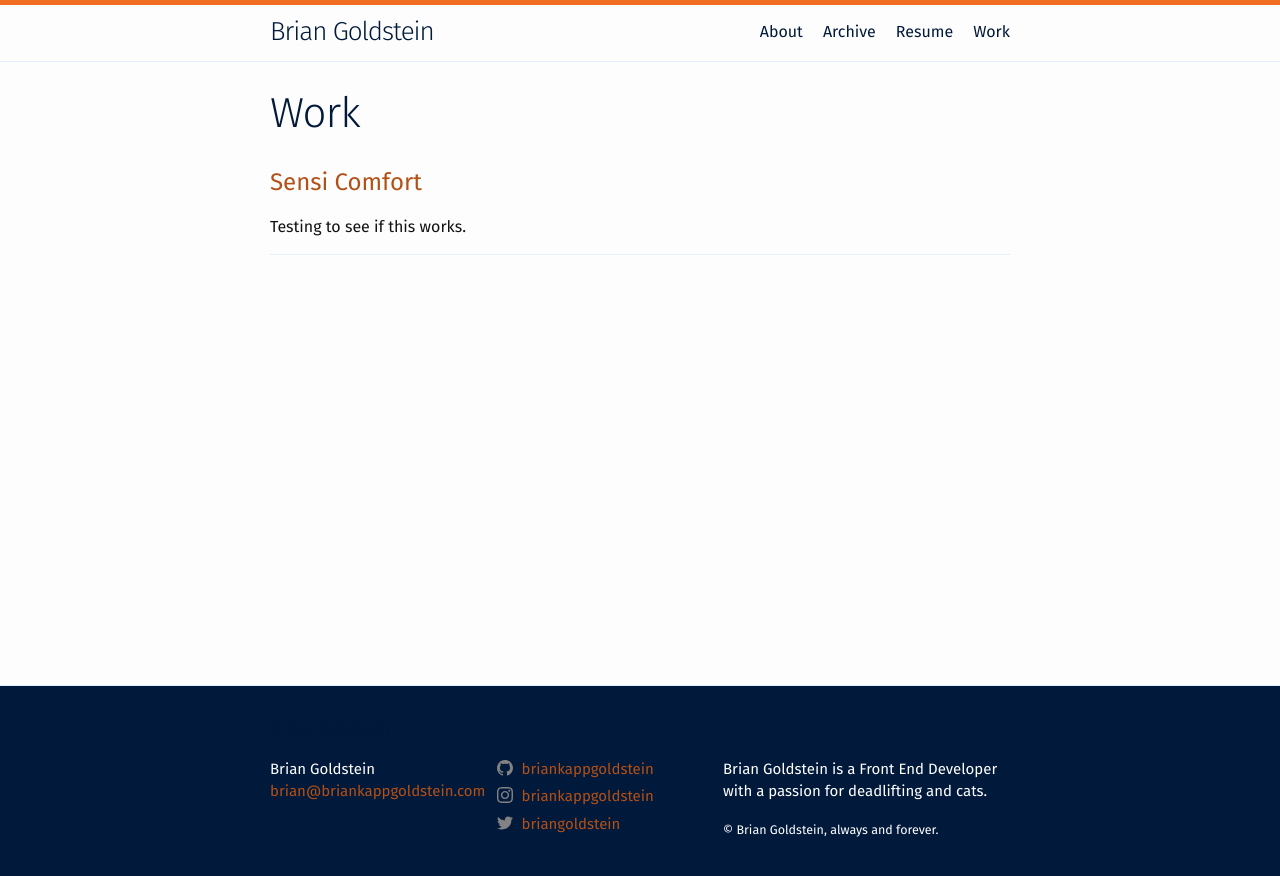
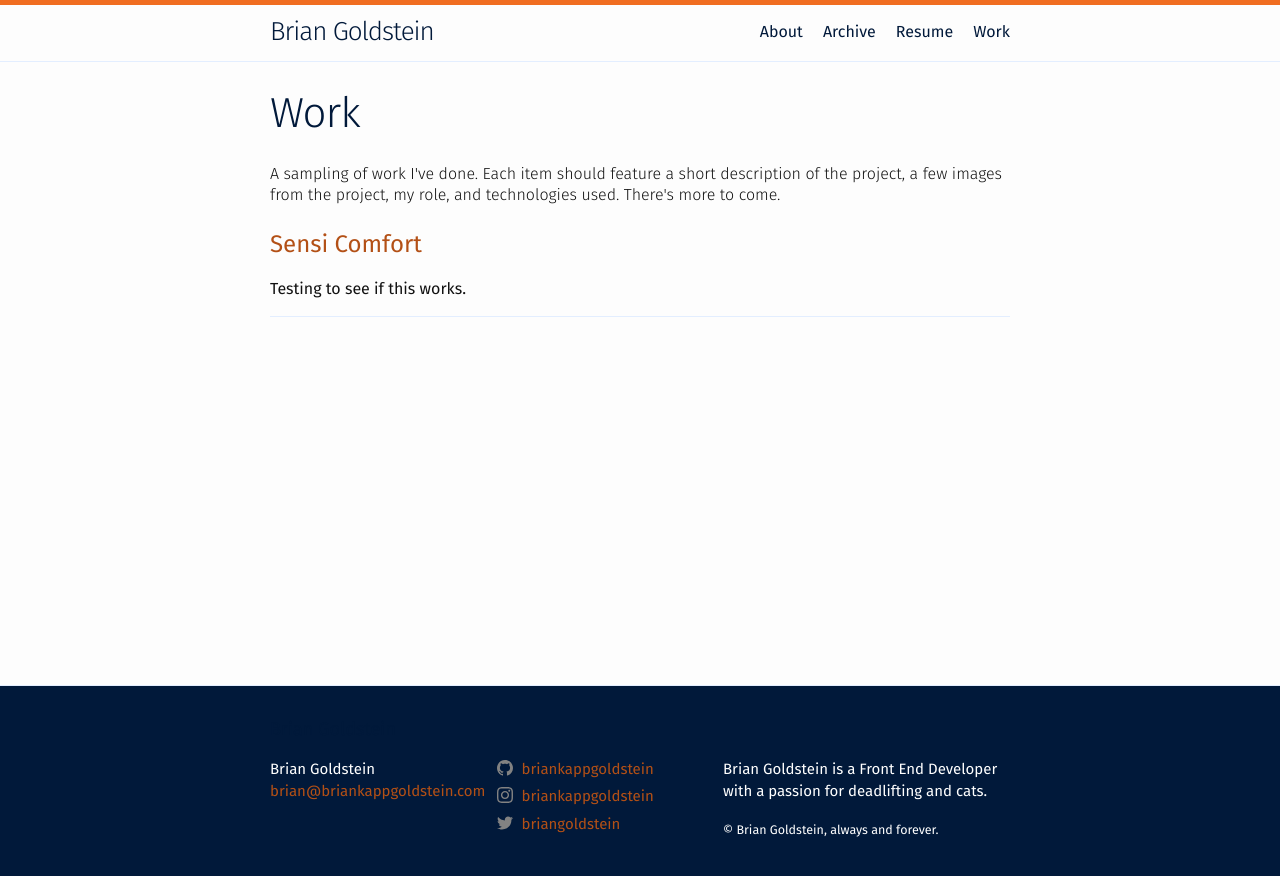
Before and after one commit to briankappgoldstein/new-site, a Jekyll site: the page built from work.md, in a window 1280 px wide. Shown: the top 876 px of the page. Built offline with Jekyll 4.4.1, drawn with Linux system fonts in a browser that asks for light colours.

Commit message:
edit both

```diff
--- a/work.md
+++ b/work.md
@@ -3,7 +3,7 @@ layout: page
 title: Work
 permalink: /work/
 ---
-
+<p class="subtitle">A sampling of work I've done. Each item should feature a short description of the project, a few images from the project, my role, and technologies used. There's more to come.</p>
 
 <div>
 {%- if site.work.size > 0 -%}
```
Also changed, not shown: index.md (+1 -1 lines).
